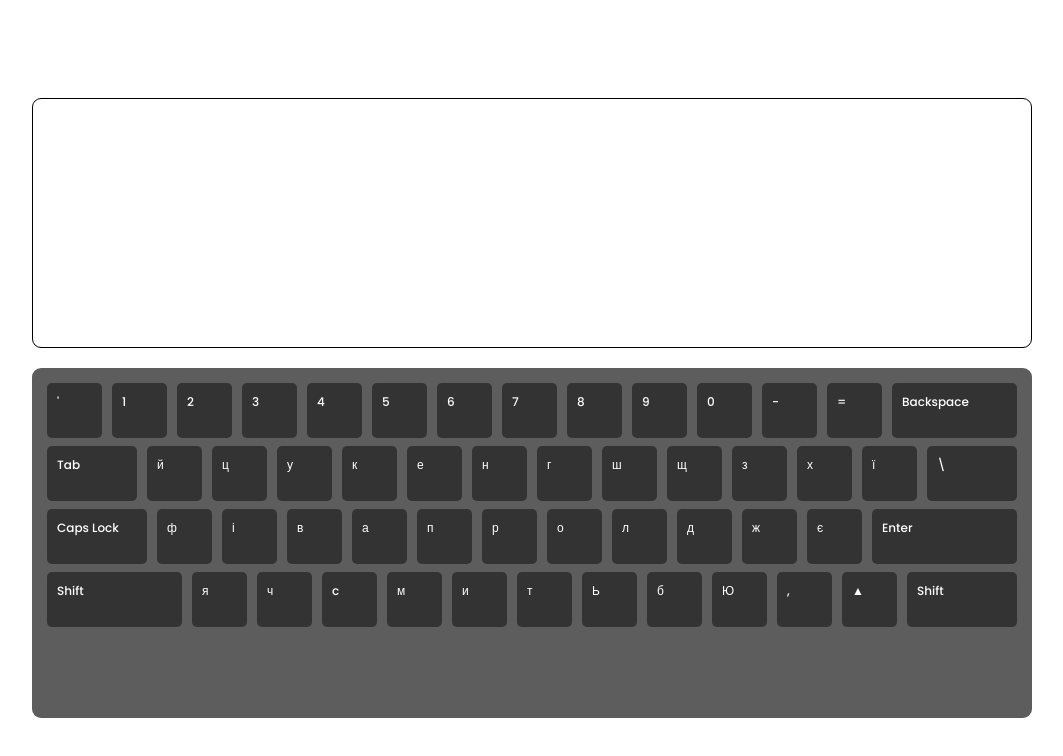
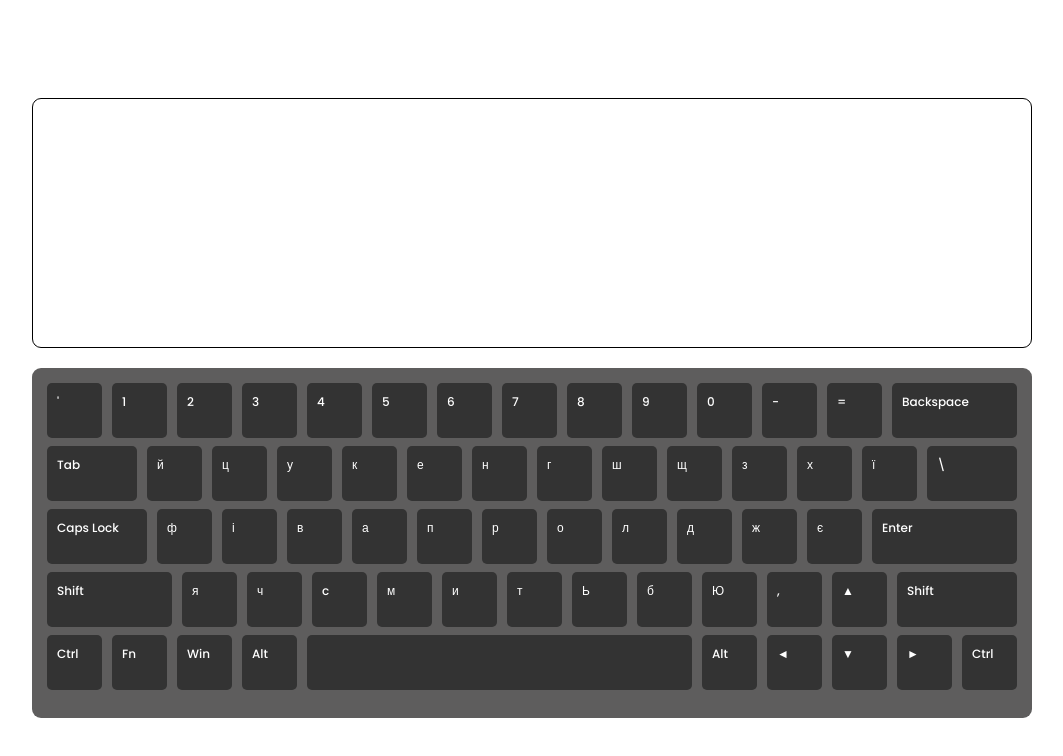
Before and after one commit to Kodzigor/virtual-keyboard, a website with bundled scripts: page index.html in a window 1280 px wide. Shown: the whole page, without its empty margins (108-1171 px from the left). Built offline with nearby package versions, Linux system fonts and the light colour scheme.

Commit message:
feat: finish with keyboard layout and styled it

```diff
--- a/js/data.js
+++ b/js/data.js
@@ -873,7 +873,169 @@ const data = [
       addClass: 'ShiftRight'
     },
   ],
+  [
+    {
+      name: 'Ctrl',
+      eng: {
+        caseDown: 'Ctrl',
+        caseUp: 'Ctrl',
+        caseCaps: 'Ctrl',
+        caseCapsShift: 'Ctrl'
+      },
+      ukr: {
+        caseDown: "Ctrl",
+        caseUp: 'Ctrl',
+        caseCaps: "Ctrl",
+        caseCapsShift: 'Ctrl'
+      },
+      addClass: 'ControlLeft'
+    },
+    {
+      name: 'Function',
+      eng: {
+        caseDown: 'Fn',
+        caseUp: 'Fn',
+        caseCaps: 'Fn',
+        caseCapsShift: 'Fn'
+      },
+      ukr: {
+        caseDown: "Fn",
+        caseUp: 'Fn',
+        caseCaps: "Fn",
+        caseCapsShift: 'Fn'
+      },
+      addClass: 'Function'
+    },
+    {
+      name: 'MetaLeft',
+      eng: {
+        caseDown: 'Win',
+        caseUp: 'Win',
+        caseCaps: 'Win',
+        caseCapsShift: 'Win'
+      },
+      ukr: {
+        caseDown: "Win",
+        caseUp: 'Win',
+        caseCaps: "Win",
+        caseCapsShift: 'Win'
+      },
+      addClass: 'MetaLeft'
+    },
 
+    {
+      name: 'AltLeft',
+      eng: {
+        caseDown: 'Alt',
+        caseUp: 'Alt',
+        caseCaps: 'Alt',
+        caseCapsShift: 'Alt'
+      },
+      ukr: {
+        caseDown: "Alt",
+        caseUp: 'Alt',
+        caseCaps: "Alt",
+        caseCapsShift: 'Alt'
+      },
+      addClass: 'AltLeft'
+    },
+    {
+      name: 'Space',
+      eng: {
+        caseDown: '',
+        caseUp: '',
+        caseCaps: '',
+        caseCapsShift: ''
+      },
+      ukr: {
+        caseDown: "",
+        caseUp: '',
+        caseCaps: "",
+        caseCapsShift: ''
+      },
+      addClass: 'Space'
+    },
+    {
+      name: 'AltRight',
+      eng: {
+        caseDown: 'Alt',
+        caseUp: 'Alt',
+        caseCaps: 'Alt',
+        caseCapsShift: 'Alt'
+      },
+      ukr: {
+        caseDown: "Alt",
+        caseUp: 'Alt',
+        caseCaps: "Alt",
+        caseCapsShift: 'Alt'
+      },
+      addClass: 'AltRight'
+    },
+    {
+      name: 'ArrowLeft',
+      eng: {
+        caseDown: '◄',
+        caseUp: '◄',
+        caseCaps: '◄',
+        caseCapsShift: '◄'
+      },
+      ukr: {
+        caseDown: "◄",
+        caseUp: '◄',
+        caseCaps: "◄",
+        caseCapsShift: '◄'
+      },
+      addClass: 'ArrowLeft'
+    },
+    {
+      name: 'ArrowDown',
+      eng: {
+        caseDown: '▼',
+        caseUp: '▼',
+        caseCaps: '▼',
+        caseCapsShift: '▼'
+      },
+      ukr: {
+        caseDown: "▼",
+        caseUp: '▼',
+        caseCaps: "▼",
+        caseCapsShift: '▼'
+      },
+      addClass: 'ArrowDown'
+    },
+    {
+      name: 'ArrowRight',
+      eng: {
+        caseDown: '►',
+        caseUp: '►',
+        caseCaps: '►',
+        caseCapsShift: '►'
+      },
+      ukr: {
+        caseDown: "►",
+        caseUp: '►',
+        caseCaps: "►",
+        caseCapsShift: '►'
+      },
+      addClass: 'ArrowRight'
+    },
+    {
+      name: 'ControlRight',
+      eng: {
+        caseDown: 'Ctrl',
+        caseUp: 'Ctrl',
+        caseCaps: 'Ctrl',
+        caseCapsShift: 'Ctrl'
+      },
+      ukr: {
+        caseDown: 'Ctrl',
+        caseUp: 'Ctrl',
+        caseCaps: 'Ctrl',
+        caseCapsShift: 'Ctrl'
+      },
+      addClass: 'ControlRight'
+    },
+  ],
 ]
 
 export default data;
--- a/js/script.js
+++ b/js/script.js
@@ -1,10 +1,8 @@
 "use strict";
-
 
 const container = document.querySelector('.container');
 import data from "./data.js";
 
-console.log(data);
 
 
 // function createKeyboard creates keyboard body and display
--- a/sass/main.scss
+++ b/sass/main.scss
@@ -94,11 +94,15 @@ p {
 }
 
 .ShiftLeft {
-  width: 135px;
+  width: 125px;
 }
 
 .ShiftRight {
-  width: 110px;
+  width: 120px;
+}
+
+.Space {
+  width: 385px;
 }
 
 .hidden {
```
Also changed, not shown: css/style.css, 1 other file.
